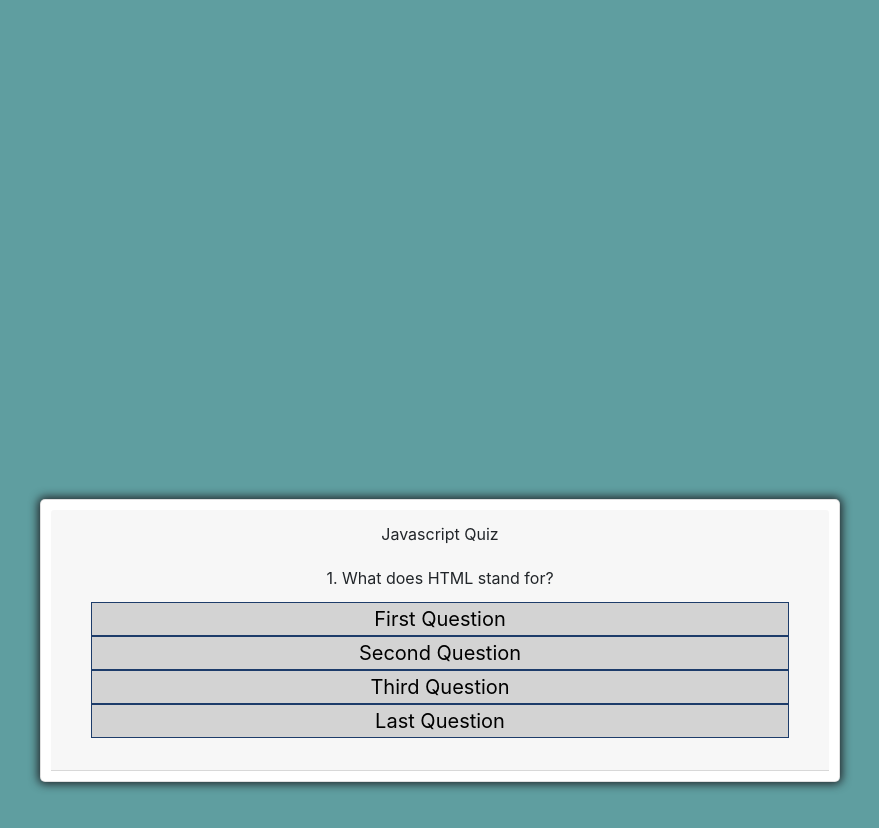
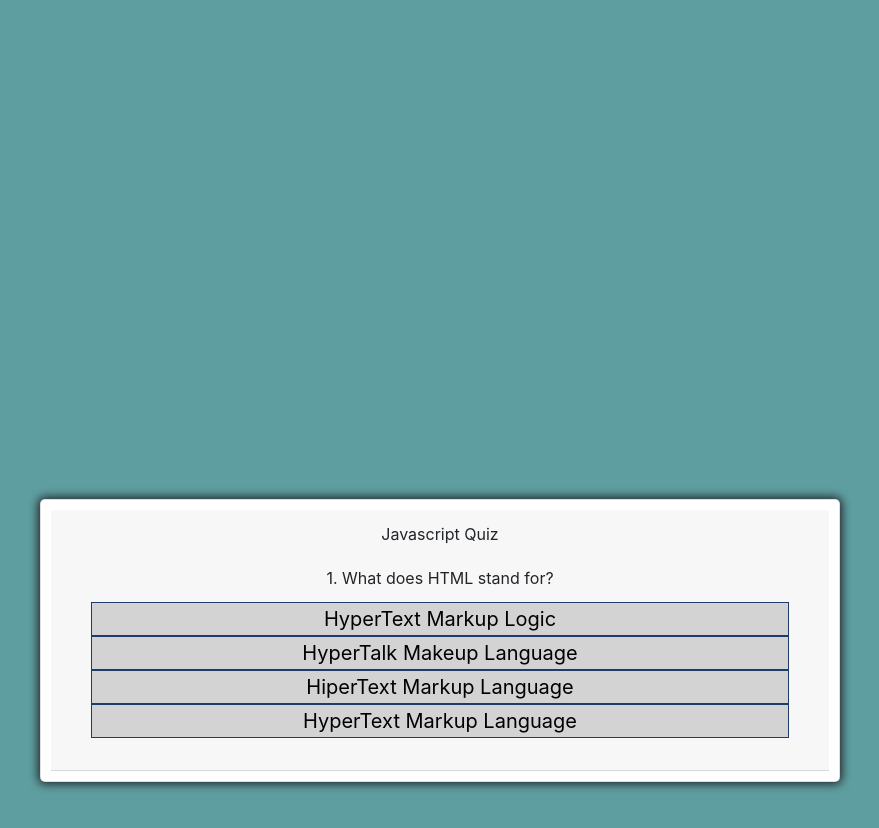
Before and after one commit to alxndrnevermando/homework-4, a plain HTML site: page index.html in a window 1280 px wide. Both pictures are taken after a click on the link "Start". Shown: the top 828 px of the page, without its empty margins (200-1079 px from the left). Drawn offline with nearby package versions, Linux system fonts and the light colour scheme.

Commit message:
trying to work and get my functions to work

```diff
--- a/index.html
+++ b/index.html
@@ -16,7 +16,7 @@
           Javascript Quiz
             <div id="questioncontainer" class="card-body hide">
              <p id="nextQuestion" class="card-title">Question</p>
-                <div class="buttons ">
+                <div id="buttonsGroup" class="buttons ">
                     <button id="btn0"><span id="choice0"></span>First Question</button>
                     <button id="btn1"><span id="choice1"></span>Second Question</button>
                     <button id="btn2"><span id="choice2"></span>Third Question</button>
--- a/script.js
+++ b/script.js
@@ -1,10 +1,18 @@
 var start = document.getElementById("start-btn");
 var questionElement = document.getElementById("questioncontainer");
+var nextQuestion = document.getElementById("nextQuestion");
+var answerChoices = document.getElementById("buttonsGroup");
+var firstQuestion = document.getElementById("btn0");
+var secondQuestion = document.getElementById("btn1");
+var thirdQuestion = document.getElementById("btn2");
+var fourthQuestion = document.getElementById("btn3");
+var score = 0;
+
 const questionsArray = [
     {
         question: "1. What does HTML stand for?",
         choices: ["HyperText Markup Logic", "HyperTalk Makeup Language", "HiperText Markup Language", "HyperText Markup Language"],
-        correctAnswer: 3
+        correctAnswer: "HyperText Markup Language"
     },
     {
         question: "2. What year was Javascript created?",
@@ -21,6 +29,7 @@ const questionsArray = [
 //console.log(questionsArray[0].question);
 
 start.addEventListener("click", startQuiz);
+
 //this function is what begins when you press start
 function startQuiz() {
     //console.log("Yes very nice!");
@@ -32,11 +41,17 @@ function startQuiz() {
 };
 
 function setNextQuestion() {
-        var nextQuestion = document.getElementById("nextQuestion");
-        nextQuestion.innerText = questionsArray[0].question;
+    nextQuestion.innerText = questionsArray[0].question;
+    firstQuestion.innerText = questionsArray[0].choices[0];
+    secondQuestion.innerText = questionsArray[0].choices[1];
+    thirdQuestion.innerText = questionsArray[0].choices[2];
+    fourthQuestion.innerText = questionsArray[0].choices[3];
+    var userAnswer = answerChoices.addEventListener("click", selectAnswer);
 
+    selectAnswer();
 };
 
 function selectAnswer() {
-
+        console.log(userAnswer);
+        console.log(questionsArray[0].correctAnswer)
 };
```
